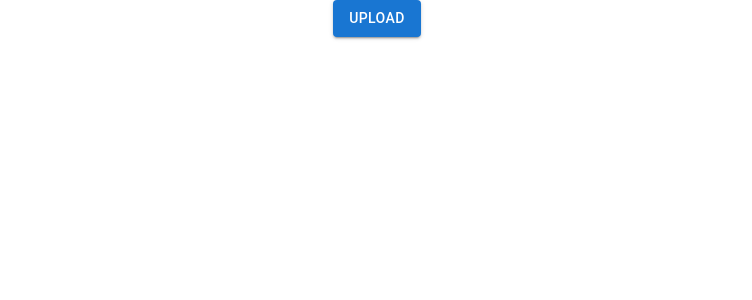
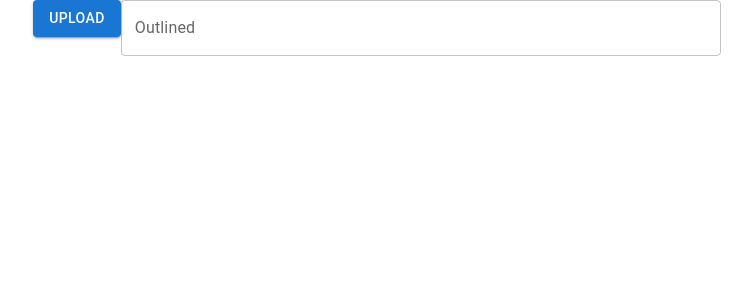
Before and after one commit to aishwary11/hr-file-uploader, a React (Create React App) app: page / in a window 1280 px wide. Shown: the top 300 px of the page, without its empty margins (263-1015 px from the left). Built offline with nearby package versions, Linux system fonts and the light colour scheme.

Commit message:
textfield added

```diff
--- a/src/App.js
+++ b/src/App.js
@@ -1,4 +1,4 @@
-import { Button } from '@mui/material';
+import { Button, TextField } from '@mui/material';
 import { toast, ToastContainer } from 'react-toastify';
 import 'react-toastify/dist/ReactToastify.css';
 import './App.css';
@@ -23,6 +23,7 @@ function App() {
         Upload
         <input hidden accept="*" onChange={uploadMultipleFiles} multiple type="file" />
       </Button>
+      <TextField label="Outlined" placeholder="Please enter description" variant="outlined" style={{ width: '600px' }} />
     </div>
   );
 }
```
